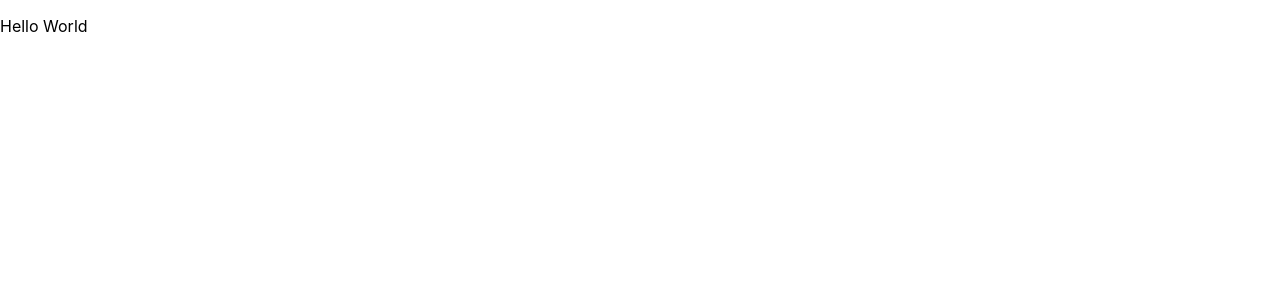
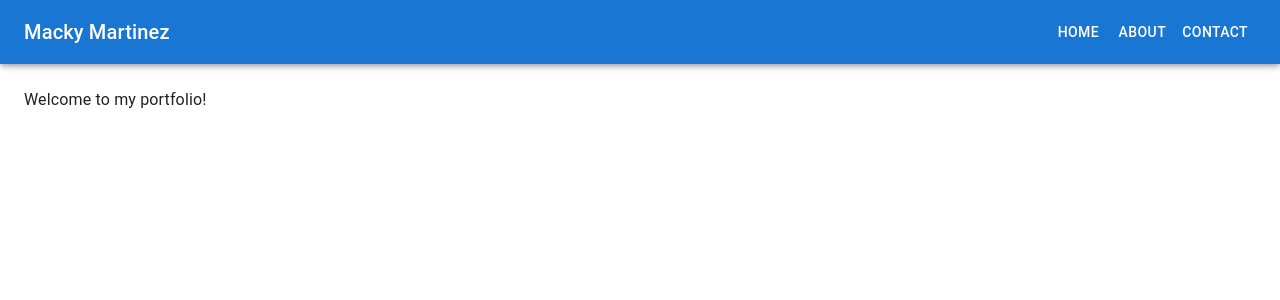
Before and after one commit to MackMartinez/Portfolio, a React (Create React App) app: page / in a window 1280 px wide. Shown: the top 300 px of the page. Built offline with nearby package versions, Linux system fonts and the light colour scheme.

Commit message:
create appbar

```diff
--- a/package.json
+++ b/package.json
@@ -3,12 +3,18 @@
   "version": "0.1.0",
   "private": true,
   "dependencies": {
+    "@emotion/react": "^11.10.6",
+    "@emotion/styled": "^11.10.6",
+    "@mui/icons-material": "^5.11.11",
+    "@mui/material": "^5.11.15",
+    "@mui/styled-engine-sc": "^5.11.11",
     "@testing-library/jest-dom": "^5.16.5",
     "@testing-library/react": "^13.4.0",
     "@testing-library/user-event": "^13.5.0",
     "react": "^18.2.0",
     "react-dom": "^18.2.0",
     "react-scripts": "5.0.1",
+    "styled-components": "^5.3.9",
     "web-vitals": "^2.1.4"
   },
   "scripts": {
--- a/src/App.js
+++ b/src/App.js
@@ -1,10 +1,11 @@
-import './App.css';
+import "./App.css";
+import DrawerAppBar from "./Components/Appbar";
 
 function App() {
   return (
-   <>
-   <p>Hello World</p>
-   </>
+    <>
+      <DrawerAppBar />
+    </>
   );
 }
 
--- /dev/null
+++ b/src/Components/Appbar.jsx
@@ -0,0 +1,107 @@
+import * as React from "react";
+import {
+  AppBar,
+  Box,
+  CssBaseline,
+  Divider,
+  Drawer,
+  IconButton,
+  List,
+  ListItem,
+  ListItemButton,
+  ListItemText,
+  Toolbar,
+  Typography,
+  Button,
+} from "@mui/material";
+import MenuIcon from "@mui/icons-material/Menu";
+
+const drawerWidth = 240;
+const navItems = ["Home", "About", "Contact"];
+
+export default function DrawerAppBar(props) {
+  const { window } = props;
+  const [mobileOpen, setMobileOpen] = React.useState(false);
+
+  const handleDrawerToggle = () => {
+    setMobileOpen((prevState) => !prevState);
+  };
+
+  const drawer = (
+    <Box onClick={handleDrawerToggle} sx={{ textAlign: "center" }}>
+      <Typography variant="h6" sx={{ my: 2 }}>
+        MUI
+      </Typography>
+      <Divider />
+      <List>
+        {navItems.map((item) => (
+          <ListItem key={item} disablePadding>
+            <ListItemButton sx={{ textAlign: "center" }}>
+              <ListItemText primary={item} />
+            </ListItemButton>
+          </ListItem>
+        ))}
+      </List>
+    </Box>
+  );
+
+  const container =
+    window !== undefined ? () => window().document.body : undefined;
+
+  return (
+    <Box sx={{ display: "flex" }}>
+      <CssBaseline />
+      <AppBar component="nav">
+        <Toolbar>
+          <IconButton
+            color="inherit"
+            aria-label="open drawer"
+            edge="start"
+            onClick={handleDrawerToggle}
+            sx={{ mr: 2, display: { sm: "none" } }}
+          >
+            <MenuIcon />
+          </IconButton>
+          <Typography
+            variant="h6"
+            component="div"
+            sx={{ flexGrow: 1, display: { xs: "none", sm: "block" } }}
+          >
+            Macky Martinez
+          </Typography>
+          <Box sx={{ display: { xs: "none", sm: "block" } }}>
+            {navItems.map((item) => (
+              <Button key={item} sx={{ color: "#fff" }}>
+                {item}
+              </Button>
+            ))}
+          </Box>
+        </Toolbar>
+      </AppBar>
+      <Box component="nav">
+        <Drawer
+          container={container}
+          variant="temporary"
+          open={mobileOpen}
+          onClose={handleDrawerToggle}
+          ModalProps={{
+            keepMounted: true, // Better open performance on mobile.
+          }}
+          sx={{
+            display: { xs: "block", sm: "none" },
+            "& .MuiDrawer-paper": {
+              boxSizing: "border-box",
+              width: drawerWidth,
+            },
+          }}
+        >
+          {drawer}
+        </Drawer>
+      </Box>
+      <Box component="main" sx={{ p: 3 }}>
+        <Toolbar />
+        <Typography>Welcome to my portfolio!</Typography>
+      </Box>
+    </Box>
+  );
+}
```
Also changed, not shown: 1 other file (tests, documents, lock files or other folders).
